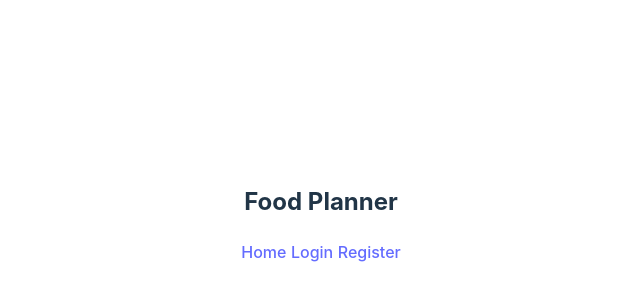
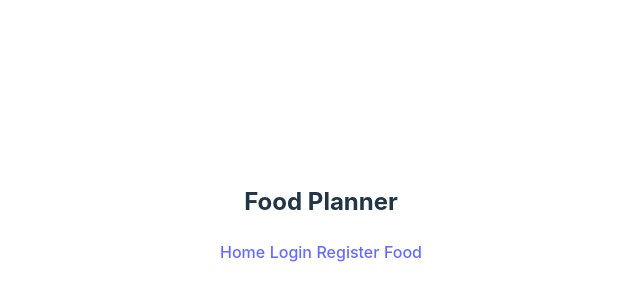
Before and after one commit to AmaurySemery/foodplannerfront, a React (Vite) app: page / in a window 1280 px wide. Shown: the part 186-486 px from the top of the page, without its empty margins (319-959 px from the left). Built offline with nearby package versions, Linux system fonts and the light colour scheme.

Commit message:
Ajout de la foodlist dans le Layout

```diff
--- a/src/Layout.tsx
+++ b/src/Layout.tsx
@@ -7,6 +7,7 @@ function Layout() {
                 <NavLink to='/home'>Home</NavLink>{'  '}
                 <NavLink to='/login'>Login</NavLink>{'  '}
                 <NavLink to='/register'>Register</NavLink>{'  '}
+                <NavLink to='/foodlist'>Food</NavLink>{'  '}
             </nav>
             <div className="main">
                 <Outlet />
```
